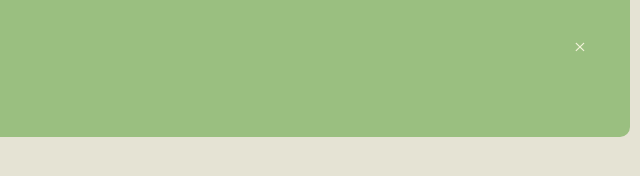
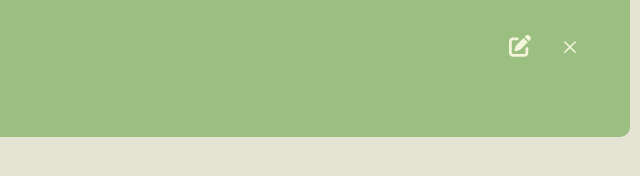
Before and after one commit to Bhawna0034/To-do-List, a plain HTML site: page index.html in a window 1280 px wide. Both pictures are taken after typing "Sample" into the empty fields and a click on the button "Add". Shown: the part 260-436 px from the top of the page, 640-1280 px from the left. Drawn offline with Linux system fonts and the light colour scheme.

Commit message:
Adding edit feature

```diff
--- a/index.html
+++ b/index.html
@@ -3,6 +3,8 @@
 <head>
     <meta charset="UTF-8">
     <meta name="viewport" content="width=device-width, initial-scale=1.0">
+    <link rel="stylesheet" href="https://cdnjs.cloudflare.com/ajax/libs/font-awesome/6.7.1/css/all.min.css" integrity="sha512-5Hs3dF2AEPkpNAR7UiOHba+lRSJNeM2ECkwxUIxC1Q/FLycGTbNapWXB4tP889k5T5Ju8fs4b1P5z/iB4nMfSQ==" crossorigin="anonymous" referrerpolicy="no-referrer" />
+
     <link rel="stylesheet" href="style.css">
     <title>To-do list</title>
 
--- a/script.js
+++ b/script.js
@@ -10,31 +10,56 @@ function addTask(){
         li.innerHTML = todoInput.value;
         todoList.appendChild(li);
 
-        let span = document.createElement("span");
-        span.innerHTML = "&times";
+        let deleteSpan = document.createElement("span");
+        deleteSpan.innerHTML = "&times";
+        deleteSpan.className = "delete";
 
-        li.appendChild(span);
+        li.appendChild(deleteSpan);
+
+        let editSpan = document.createElement("span");
+        editSpan.innerHTML = "   <i class='fas fa-edit'></i>";
+        editSpan.className = "edit";
+        li.appendChild(editSpan);
+
+        todoList.appendChild(li);
+
+        todoInput.value = "";
+        saveTask();
+
     }
-    todoInput.value = "";
-    saveTask();
+
 }
 
 todoList.addEventListener("click", function(event){
-    if(event.target.tagName === "LI"){
+    if(event.target.classList.contains("delete")){
+        //Delete the task
+        event.target.parentElement.remove();
+        saveTask();
+    }
+    else if(event.target.classList.contains("edit")){
+        //Edit the task
+        const li = event.target.parentElement;
+        const currentText = li.firstChild.textContent;
+
+        const newText = prompt("Edit your task: ", currentText);
+        if(newText !== null && newText.trim()!== ""){
+            li.firstChild.textContent = newText;
+            saveTask();
+        }
+    }
+    else if(event.target.tagName == "LI"){
+        // Toggle task completion
         event.target.classList.toggle("checked");
         saveTask();
     }
-    else if(event.target.tagName === "SPAN"){
-        event.target.parentElement.remove();
-        saveTask();
-    }
-},false)
+
+})
 
 function saveTask(){
     localStorage.setItem("data", todoList.innerHTML);
 }
 
 function showTask(){
-    todoList.innerHTML = localStorage.getItem("data");
+    todoList.innerHTML = localStorage.getItem("data") || "";
 }
 showTask();
--- a/style.css
+++ b/style.css
@@ -82,7 +82,7 @@ ul li.checked::before{
     background-image: url(images/checked_recolored.png);
 }
 
-ul li span{
+/* ul li span{
     position:absolute;
     right:0;
     top:5px;
@@ -93,9 +93,36 @@ ul li span{
     line-height:40px;
     text-align:center;
     border-radius:50%;
+} */
+ul li span.delete{
+    position:absolute;
+    right: 10px;
+    top:5px;
+    width:40px;
+    height:40px;
+    font-size:30px;
+
+    color:#F5F5DC;
+    line-height:40px;
+    text-align:center;
+    border-radius:50px;
 }
 
-ul li span:hover{
+ul li span.edit{
+    position:absolute;
+    right:60px;
+    top:5px;
+    width:40px;
+    height:40px;
+    font-size:22px;
+    color:#F5F5DC;
+    line-height:40px;
+    text-align:center;
+    border-radius:50%;
+}
+
+ul li .delete:hover,
+ul li .edit:hover{
     background-color:#E5E3D4;
     color:#9ABF80;
 }
```
